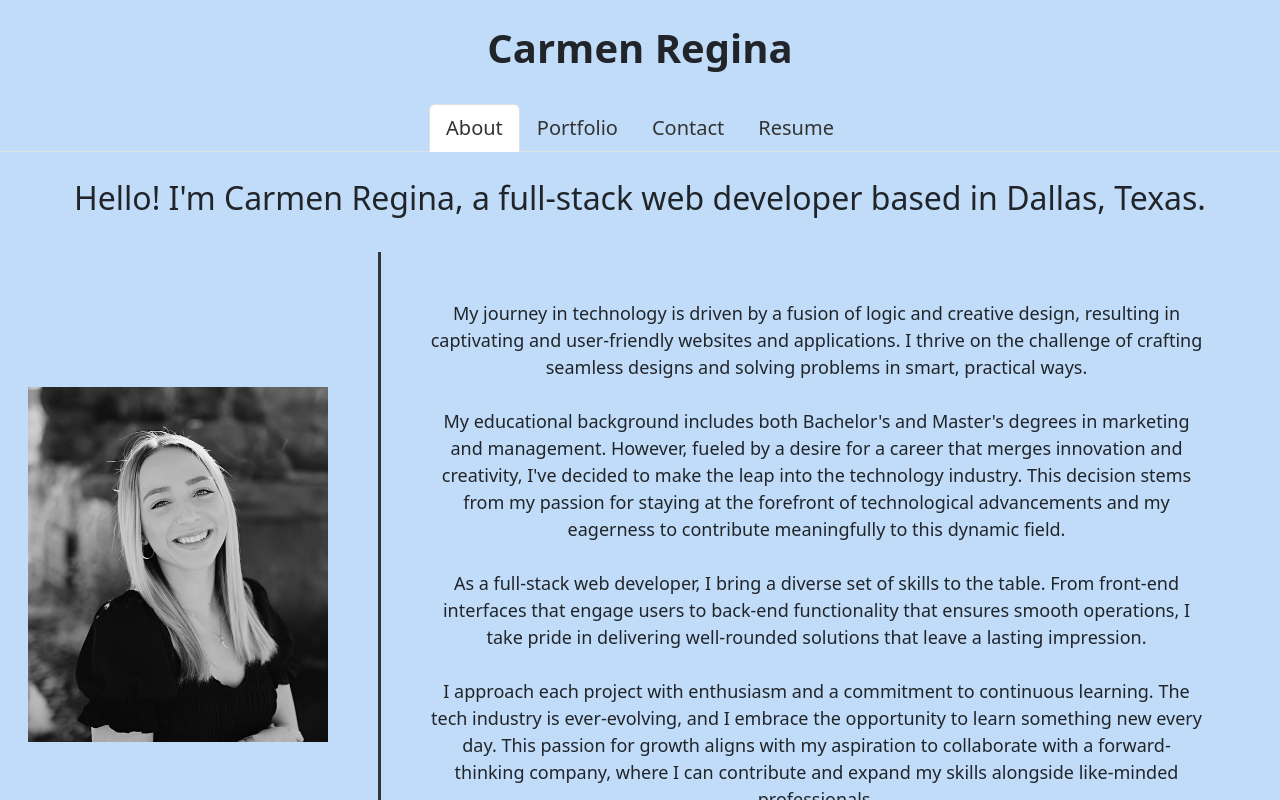
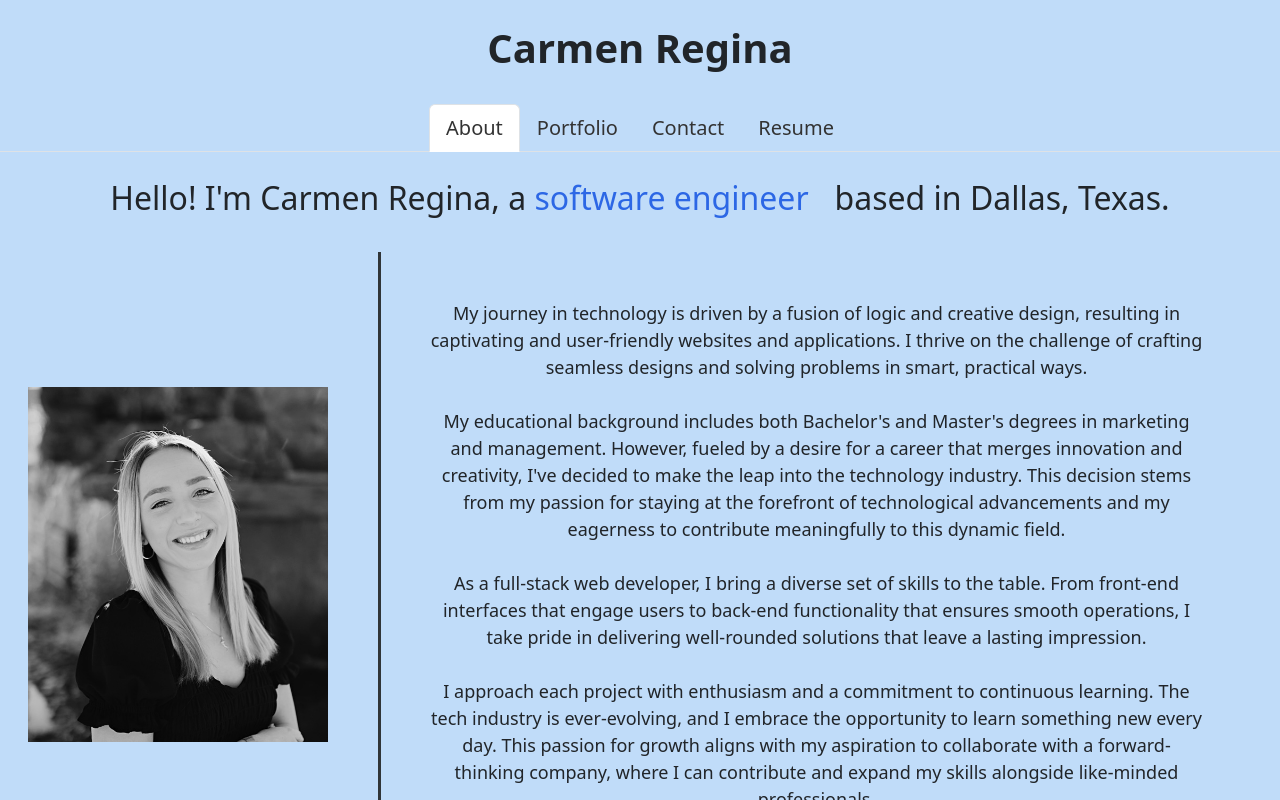
Before and after one commit to crcarmen23/crcarmen23-react-portfolio, a React (Vite) app: page / in a window 1280 px wide. Shown: the top 800 px of the page. Built offline with nearby package versions, Linux system fonts and the light colour scheme.

Commit message:
added type animation

```diff
--- a/package.json
+++ b/package.json
@@ -15,7 +15,8 @@
     "bootstrap": "^5.2.3",
     "react": "^18.2.0",
     "react-dom": "^18.2.0",
-    "react-router-dom": "^6.11.1"
+    "react-router-dom": "^6.11.1",
+    "react-type-animation": "^3.2.0"
   },
   "devDependencies": {
     "@types/react": "^18.0.28",
--- a/src/App.css
+++ b/src/App.css
@@ -117,6 +117,10 @@ footer {
   color: white;
 }
 
+.typist {
+  color: rgb(44, 103, 229);
+}
+
 .card-title {
   height: 40px;
 }
--- a/src/pages/AboutMe.jsx
+++ b/src/pages/AboutMe.jsx
@@ -1,10 +1,26 @@
 /* eslint-disable react/no-unescaped-entities */
+import { TypeAnimation } from 'react-type-animation';
 
 export default function AboutMe() {
   return (
     <div className="aboutMe min-vh-100">
       <br />
-      <h2 className="aboutHeader">Hello! I'm Carmen Regina, a full-stack web developer based in Dallas, Texas.</h2>
+      <h2 className="aboutHeader">Hello! I'm Carmen Regina, a <TypeAnimation className="typist"
+      sequence={[
+        'full-stack developer',
+        2000,
+        'software engineer',
+        2000,
+        'content producer',
+        2000,
+        'web designer',
+        2000
+      ]}
+      wrapper="span"
+      speed={50}
+      style={{display: 'inline-block' }}
+      repeat={Infinity}
+    /> based in Dallas, Texas.</h2>
       <br />
       <div className="container">
         <aside><img className="headshot" src="/headshot.jpg" alt="Carmen Regina Headshot" /></aside>
--- a/src/pages/ContactMe.jsx
+++ b/src/pages/ContactMe.jsx
@@ -1,5 +1,6 @@
 /* eslint-disable react/no-unescaped-entities */
 import { useState } from 'react';
+import axios from "axios";
 
 function ContactMe() {
 
@@ -39,11 +40,17 @@ function ContactMe() {
 
     if (!validateEmail(email)) {
       setErrorMessage('Email address is invalid');
-
       return;
-
     }
 
+    axios
+      .post(
+        "https://getform.io/f/5b17ca2d-9c81-4cc9-941c-d0adcd3f6cb0", {
+        message: "",
+      },
+        { headers: { 'Accept': 'application/json' } })
+      .then(response => console.log(response))
+      .catch(error => console.log(error))
   };
 
   return (
--- a/src/pages/Portfolio.jsx
+++ b/src/pages/Portfolio.jsx
@@ -11,7 +11,7 @@ export default function Portfolio() {
     },
     {
       title: "La Dolce Vita",
-      description: "Browse the La Dolce Vita (Italian restaurant) menu and effortlessly place your order for pickup or delivery.",
+      description: "Every dish is a celebration of life's sweetest moments. Browse La Dolce Vita's delicious Italian menu and effortlessly place your order for pickup or delivery.",
       deployed: "",
       repo: "https://github.com/crcarmen23/la-dolce-vita",
       image: "/ladolce.jpg",
```
Also changed, not shown: 1 other file (tests, documents, lock files or other folders).
